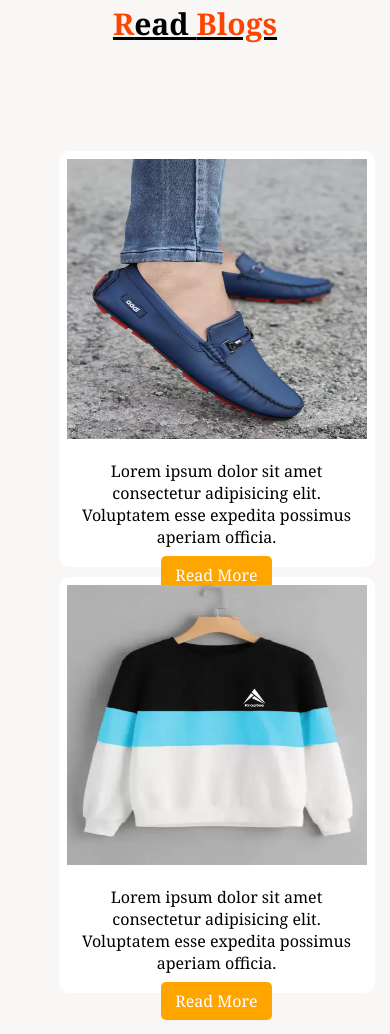
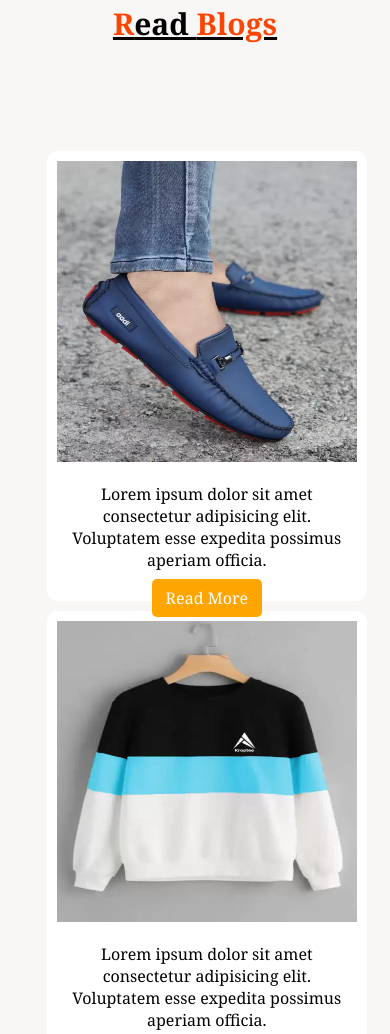
Before and after one commit to MantuRana/E-Commerce, a plain HTML site: page index.html in a window 390 px wide. Shown: the part 6340-7374 px from the top of the page. Drawn offline with Linux system fonts and the light colour scheme; a web font is replaced by a local one.

Commit message:
Update index.css

```diff
--- a/index.css
+++ b/index.css
@@ -460,18 +460,18 @@ font-size: 30px;
         width: 60%;
         margin-top: 23px;
         border-radius: 11px;
-        padding: 11px;
-        height:15%;
+        padding: 14px;
+        height:18%;
 
     } */
     .blogCard {
-        margin-left:15%;
+        margin-left:12%;
         background-color: #fff;
         width: 300px;
         margin-top:10px;
         border-radius: 11px;
-        padding: 8px;
-        height:400px;
+        padding: 10px;
+        height:430px;
 
     }
 
```
